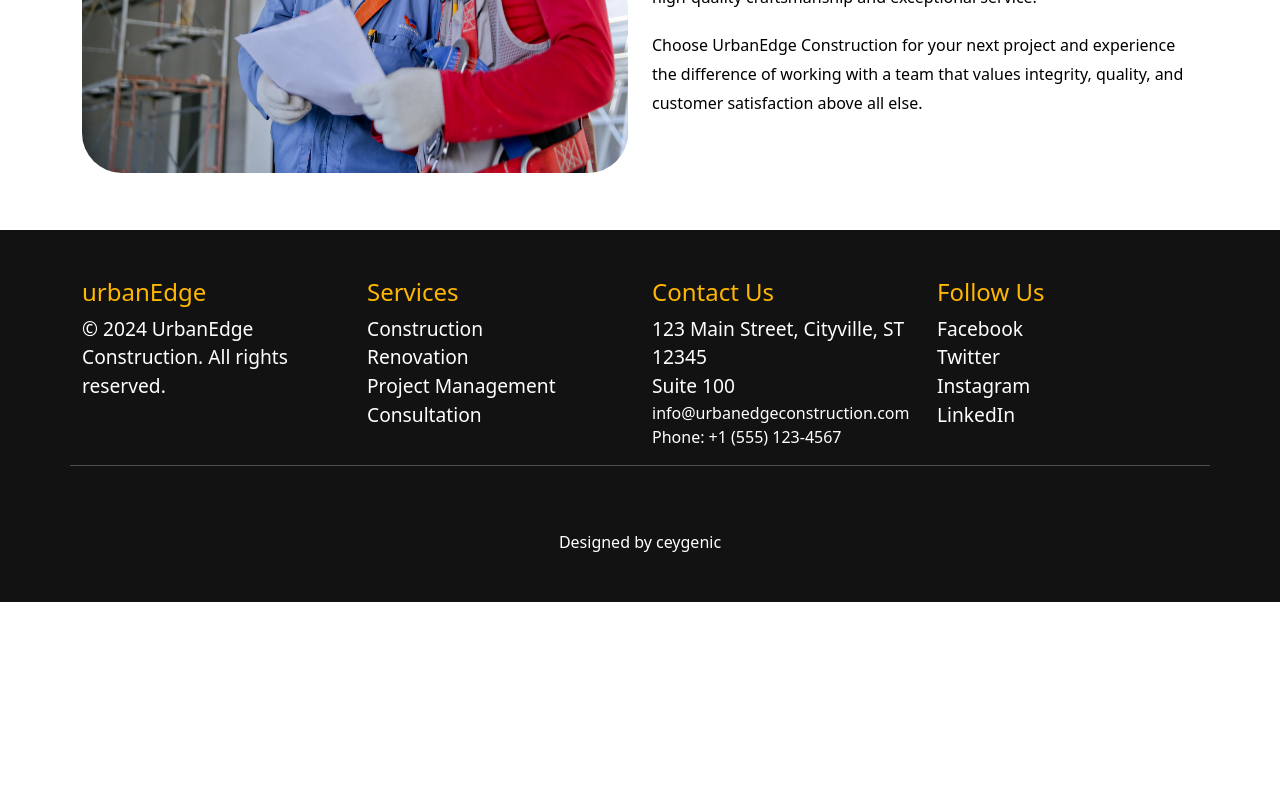
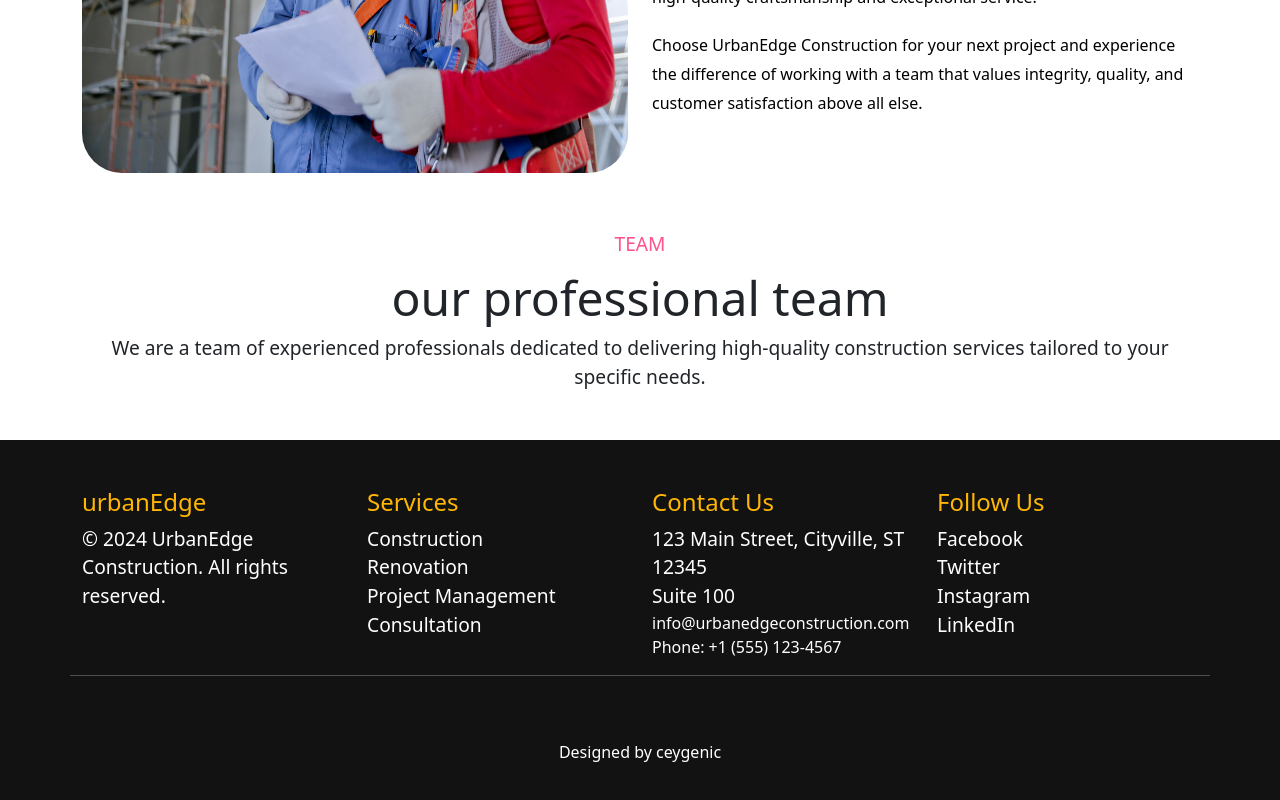
Before and after one commit to Yasath2004/construction_project, a React app in the folder frontend/: page /about in a window 1280 px wide. Shown: the part 947-1747 px from the top of the page. Before the commit the page ends 1549 px from the top, so only its background shows below. Built offline with nearby package versions, Linux system fonts and the light colour scheme; the HTML template or start-up script is replaced by a standard one; a web font is replaced by a local one.

Commit message:
simple commit message

```diff
--- a/frontend/src/components/fontend/About.jsx
+++ b/frontend/src/components/fontend/About.jsx
@@ -21,6 +21,19 @@ const About = () => {
             </section>
 
             <AboutNEW />
+
+            {/* our team */}
+            <section className="section-8">
+              <div className="container">
+              <div className='section-header text-center mb-5'>
+                  <span>team</span>
+                  <h2>our professional team</h2>
+                  <p>We are a team of experienced professionals dedicated to delivering high-quality construction services tailored to your specific needs.</p>
+
+                  </div>
+                </div>
+
+            </section>
         </main>
         <Footer />
     </>
--- a/frontend/src/components/fontend/home.jsx
+++ b/frontend/src/components/fontend/home.jsx
@@ -426,6 +426,9 @@ import avatarimg from '../../assets/images/author-2.jpg';
                                 </Swiper>
               </div>
             </section>
+
+            {/* blog section */}
+
             <section className='section-6 bg-light py-5'>
               <div className='container'>
                 <div className='section-header text-center mb-5'>
```
